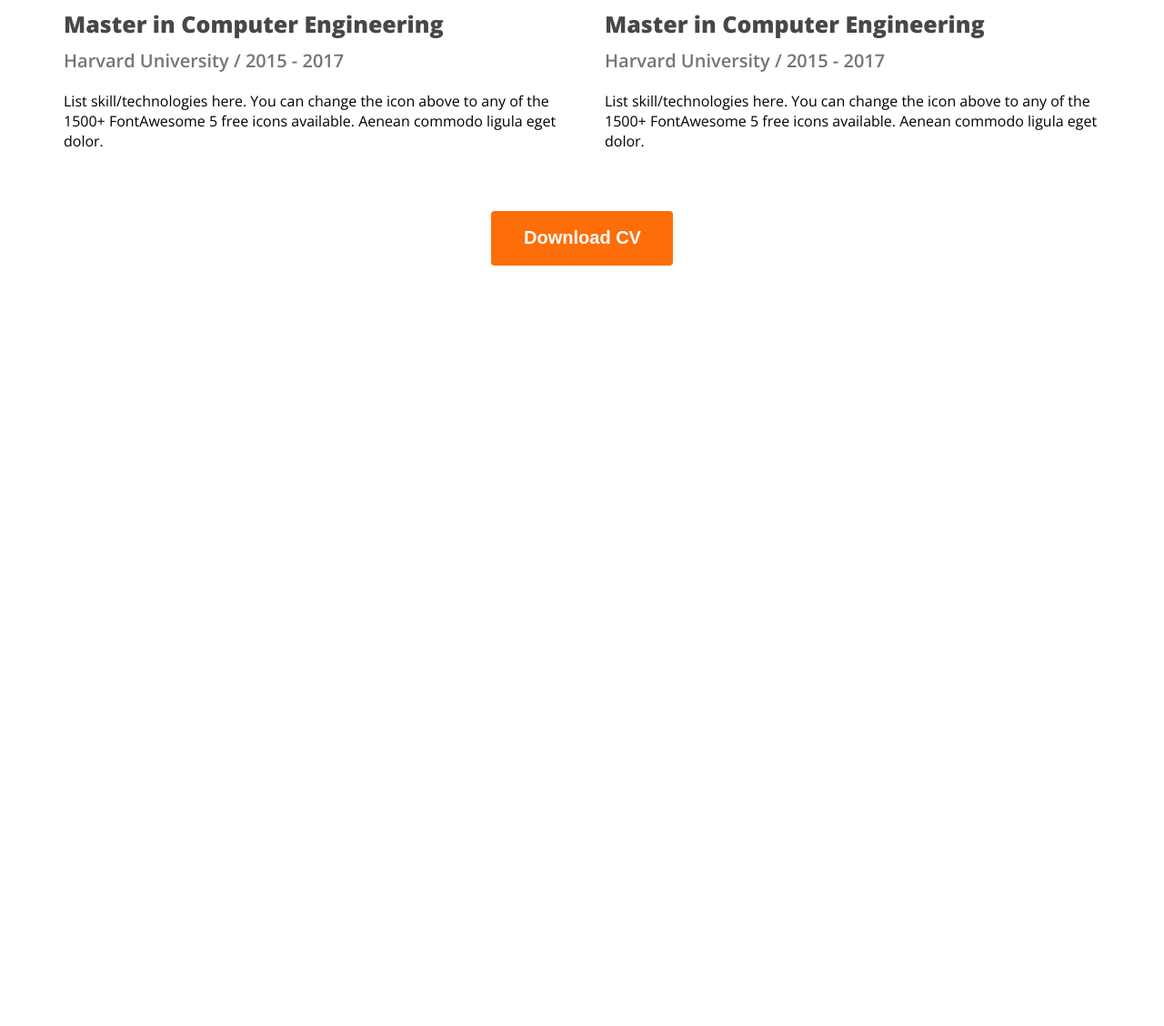
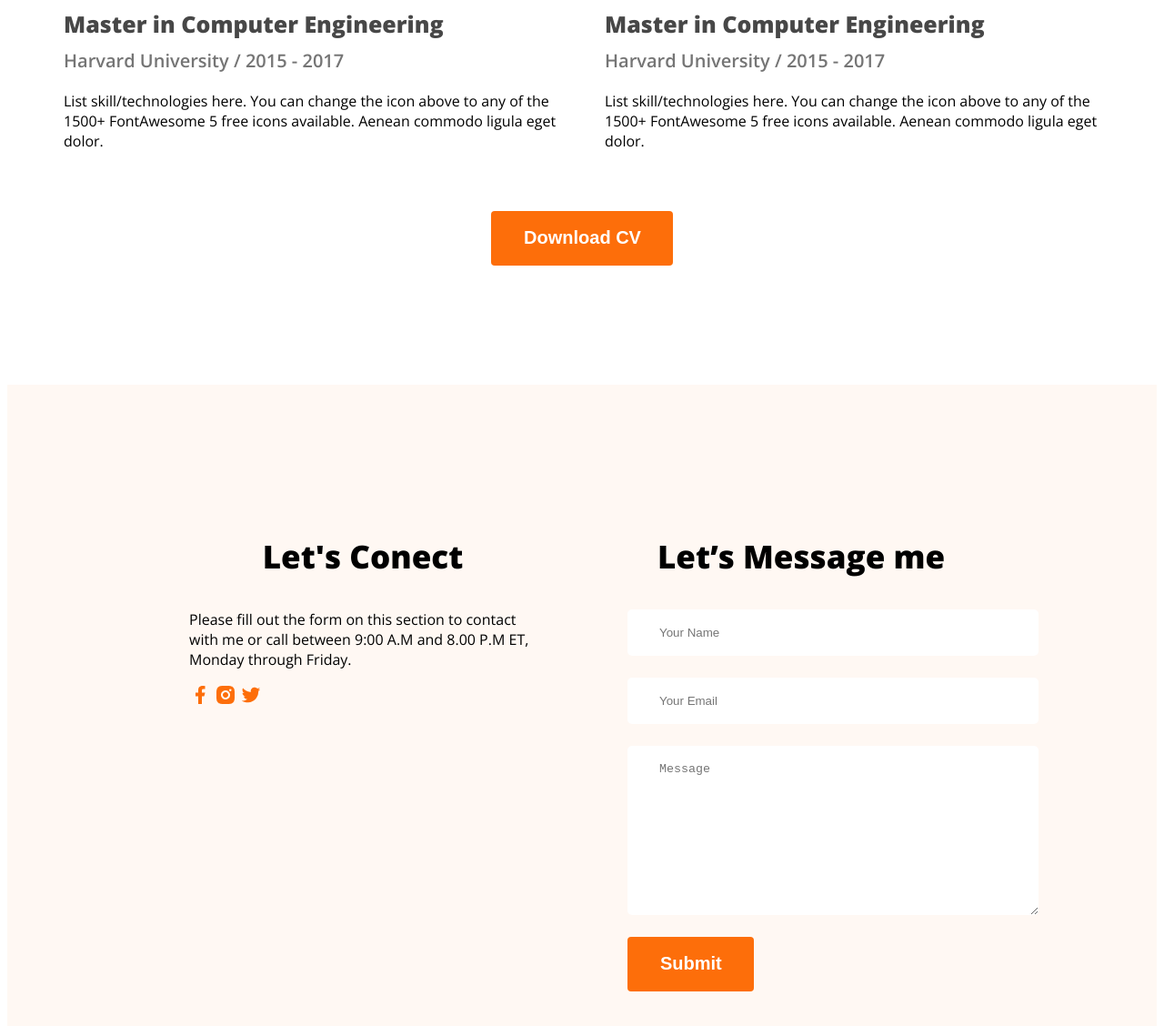
Before and after one commit to tanvironton/webdeveloper-portfolio, a plain HTML site: page index.html in a window 1280 px wide. Shown: the part 2887-4015 px from the top of the page at 91% size. Before the commit the page ends 3187 px from the top, so only its background shows below. Drawn offline with nearby package versions, Linux system fonts and the light colour scheme.

Commit message:
final push

```diff
--- a/index.html
+++ b/index.html
@@ -176,6 +176,25 @@
     </main>
     <footer>
 
+        <div class="footer-column">
+            <h3 class="section-title">Let's Conect</h3>
+            <p class="footer-description">Please fill out the form on this section to contact with me or call between 9:00 A.M and 8.00 P.M ET, Monday through Friday.</p>
+            <div class="social-icon">
+                <a href=""><img src="images/icons/facebook.png" alt=""></a>
+                <a href=""><img src="images/icons/insta.png" alt=""></a>
+                <a href=""><img src="images/icons/twitter.png" alt=""></a>
+            </div>
+        </div>
+        <div class="footer-column">
+            <h3 class="section-title">Let’s Message me</h3>
+            <form class="contact" action="">
+                <input type="text" placeholder="Your Name">
+                <input type="email" name="" placeholder="Your Email" id="">
+                <textarea name="" placeholder="Message" id="" cols="30" rows="10"></textarea>
+                <input class="btn-primary" type="submit" value="Submit">
+            </form>
+        </div>
+
     </footer>
 
 </body>
--- a/styles/portfolio.css
+++ b/styles/portfolio.css
@@ -199,4 +199,31 @@ margin-bottom: 10px;
 .download-cv{
     text-align: center;
     margin-top:50px;
+    margin-bottom: 131px;
 }
+/* footer style */
+footer{
+    display: flex;
+    gap:100px;
+    background:#FFF8F3;
+    padding: 130px 200px;
+}
+.footer-column{
+    width:50%;
+    text-align: left;
+}
+.contact input[type="text"], .contact input[type="email"], textarea{
+    display: block;
+    margin-bottom: 24px;
+    padding: 18px 35px;
+    color: #757575;
+    border:none;
+    border-radius: 5px;
+    background: white;
+width:100%;
+
+
+}
+.social-link a{
+    margin-right: 25px;
+}
```
